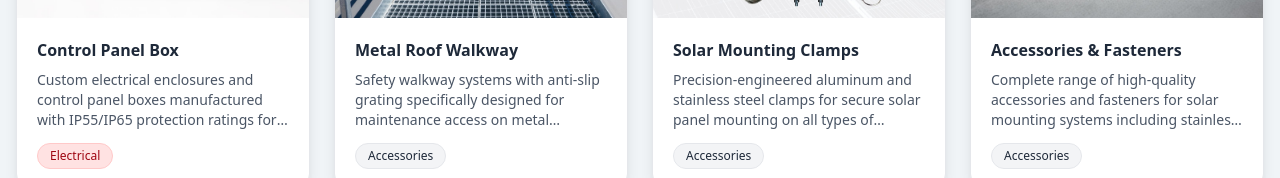
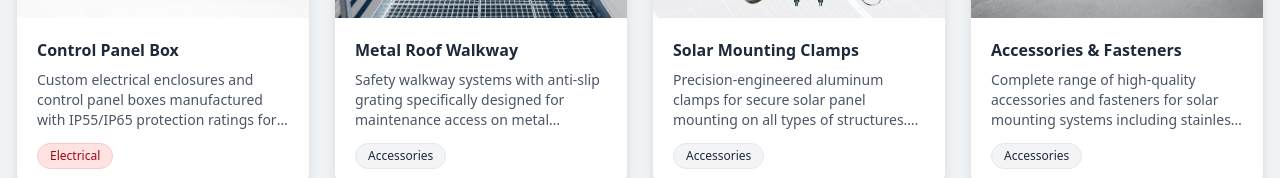
Before and after one commit to abdulbasheeth/azaar-proj, a React (Vite) app: page /products in a window 1280 px wide. Shown: the part 1574-1752 px from the top of the page. Built offline with nearby package versions, Linux system fonts and the light colour scheme.

Commit message:
Producucts des changed

```diff
--- a/src/components/pages/Product.jsx
+++ b/src/components/pages/Product.jsx
@@ -24,14 +24,14 @@ const products = [
   {
     id: "rooftop-standard",
     title: "Roof Top Structure - Standard",
-    description: "Our pre-engineered standard rooftop mounting structures are designed for efficient solar installations with optimal tilt angles. Made from high-grade galvanized steel with corrosion-resistant coating, these structures ensure long-term durability and stability. Features include easy installation, adjustable tilt angles from 10° to 30°, and compatibility with all major solar panel brands. Perfect for residential and commercial applications with standard roof types including RCC, metal sheets, and asbestos.",
+    description: "Our pre-engineered standard rooftop mounting structures are designed for efficient solar installations with optimal tilt angles. Made from high-grade galvanized steel with corrosion-resistant coating, these structures ensure long-term durability and stability. Features include easy installation, adjustable tilt angles from 10° to 30°, and compatibility with all major solar panel brands. Perfect for residential and commercial applications with standard RCC roof types.",
     category: "Solar Structures",
     image: rooftopStandard
   },
   {
     id: "rooftop-elevated",
     title: "Roof Top Structure - Elevated",
-    description: "Elevated mounting systems specifically designed for flat roofs to achieve optimal panel orientation and maximum energy generation. These structures provide sufficient clearance for maintenance access and improved air circulation beneath panels. Constructed from hot-dip galvanized steel with powder coating for enhanced weather resistance. The modular design allows for easy expansion and accommodates various load capacities. Ideal for commercial buildings, factories, and institutions with flat roof surfaces.",
+    description: "Elevated mounting systems specifically designed for flat roofs to achieve optimal panel orientation and maximum energy generation. These structures provide sufficient clearance for maintenance access and improved air circulation beneath panels. Constructed from hot-dip galvanized steel for enhanced weather resistance. The modular design allows for easy expansion and accommodates various load capacities. Ideal for commercial buildings, factories, and institutions with flat roof surfaces.",
     category: "Solar Structures",
     image: rooftopElevated
   },
@@ -45,7 +45,7 @@ const products = [
   {
     id: "ground-mount",
     title: "Ground Mount Structure",
-    description: "Heavy-duty ground mounting systems engineered for solar farms and open field installations. These robust structures feature deep foundation options including concrete piers, helical piles, and ground screws suitable for various soil conditions. The adjustable tilt and azimuth mechanisms allow for seasonal optimization of solar panel orientation. Designed to withstand extreme weather conditions with wind speeds up to 150 km/h. Complete with anti-corrosion treatment and available in fixed, seasonal adjustable, and tracking configurations.",
+    description: "Heavy-duty ground mounting systems engineered for solar farms and open field installations. These robust structures feature deep foundation options including concrete piers, helical piles, and ground screws suitable for various soil conditions. Designed to withstand extreme weather conditions with wind speeds up to 150 km/h. Complete with anti-corrosion treatment.",
     category: "Solar Structures",
     image: groundMount
   },
@@ -73,7 +73,7 @@ const products = [
   {
     id: "cable-ladder",
     title: "Cable Tray - Ladder Type",
-    description: "Heavy-duty ladder-type cable trays engineered for high-capacity power and data cable routing in industrial applications. Constructed from hot-dip galvanized steel with welded rungs for maximum strength and durability. The open design provides excellent cable visibility, ventilation, and accessibility for maintenance. Features include integrated grounding provisions, fire-resistant properties, and compatibility with various accessories like covers, dividers, and mounting brackets. Ideal for data centers, power plants, manufacturing facilities, and commercial buildings requiring robust cable management solutions.",
+    description: "Heavy-duty ladder-type cable trays engineered for high-capacity power and data cable routing in industrial applications. Constructed from galvanized steel with welded rungs for maximum strength and durability. The open design provides excellent cable visibility, ventilation, and accessibility for maintenance. Features include integrated grounding provisions, fire-resistant properties, and compatibility with various accessories like covers, dividers, and mounting brackets. Ideal for data centers, power plants, manufacturing facilities, and commercial buildings requiring robust cable management solutions.",
     category: "Cable Management",
     image: cableLadder
   },
@@ -94,7 +94,7 @@ const products = [
   {
     id: "clamps",
     title: "Solar Mounting Clamps",
-    description: "Precision-engineered aluminum and stainless steel clamps for secure solar panel mounting on all types of structures. Our comprehensive range includes mid clamps, end clams, corner clamps, and specialized clamps for frameless panels. Manufactured from high-grade aluminum alloy 6005-T5 with anodized finish or stainless steel 304/316 for coastal applications. Features include integrated rubber padding to prevent panel damage, self-locking mechanisms, and compatibility with various rail systems. Each clamp undergoes rigorous testing for pull-out strength, wind load resistance, and long-term durability in extreme weather conditions.",
+    description: "Precision-engineered aluminum clamps for secure solar panel mounting on all types of structures. Our comprehensive range includes mid clamps, end clams, corner clamps, and specialized clamps for frameless panels. Manufactured from high-grade aluminum alloy 6005-T5 with anodized finish for coastal applications. Features include integrated rubber padding to prevent panel damage, self-locking mechanisms, and compatibility with various rail systems. Each clamp undergoes rigorous testing for pull-out strength, wind load resistance, and long-term durability in extreme weather conditions.",
     category: "Accessories",
     image: clamps
   },
```
